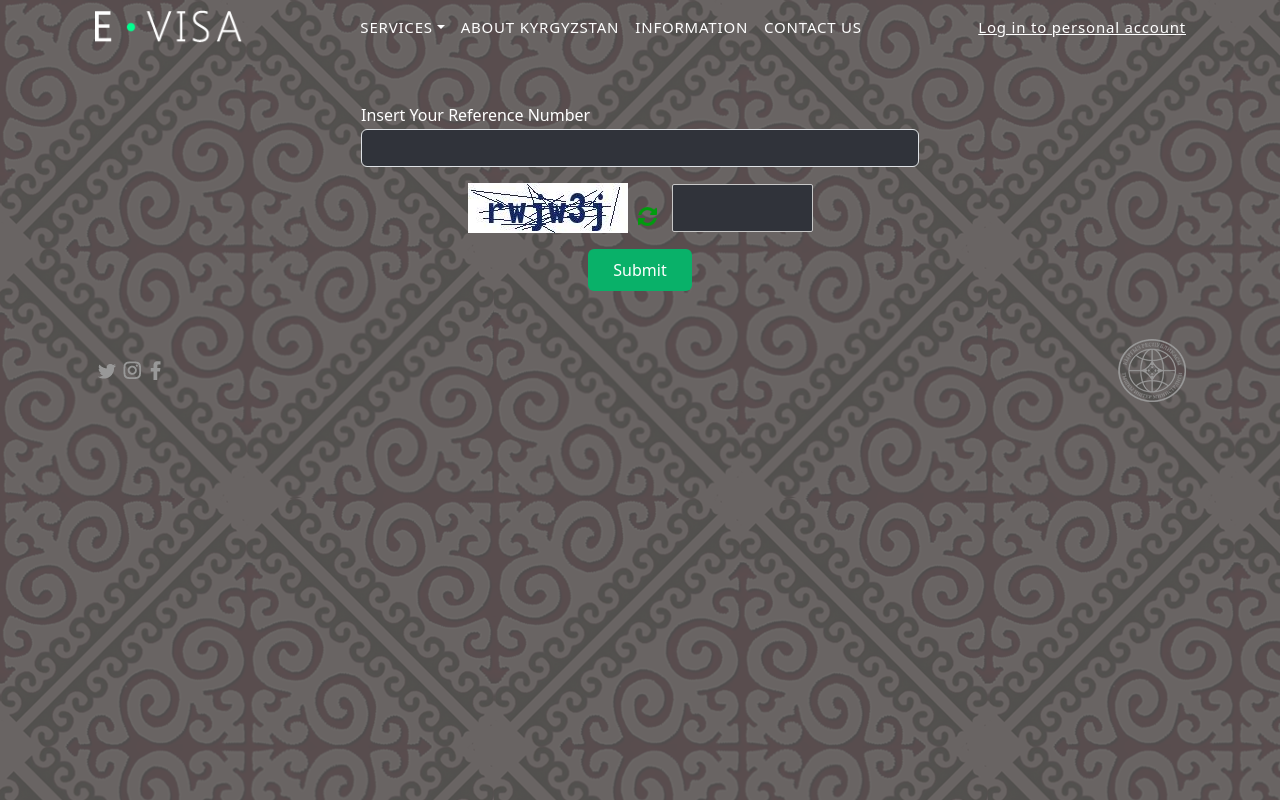
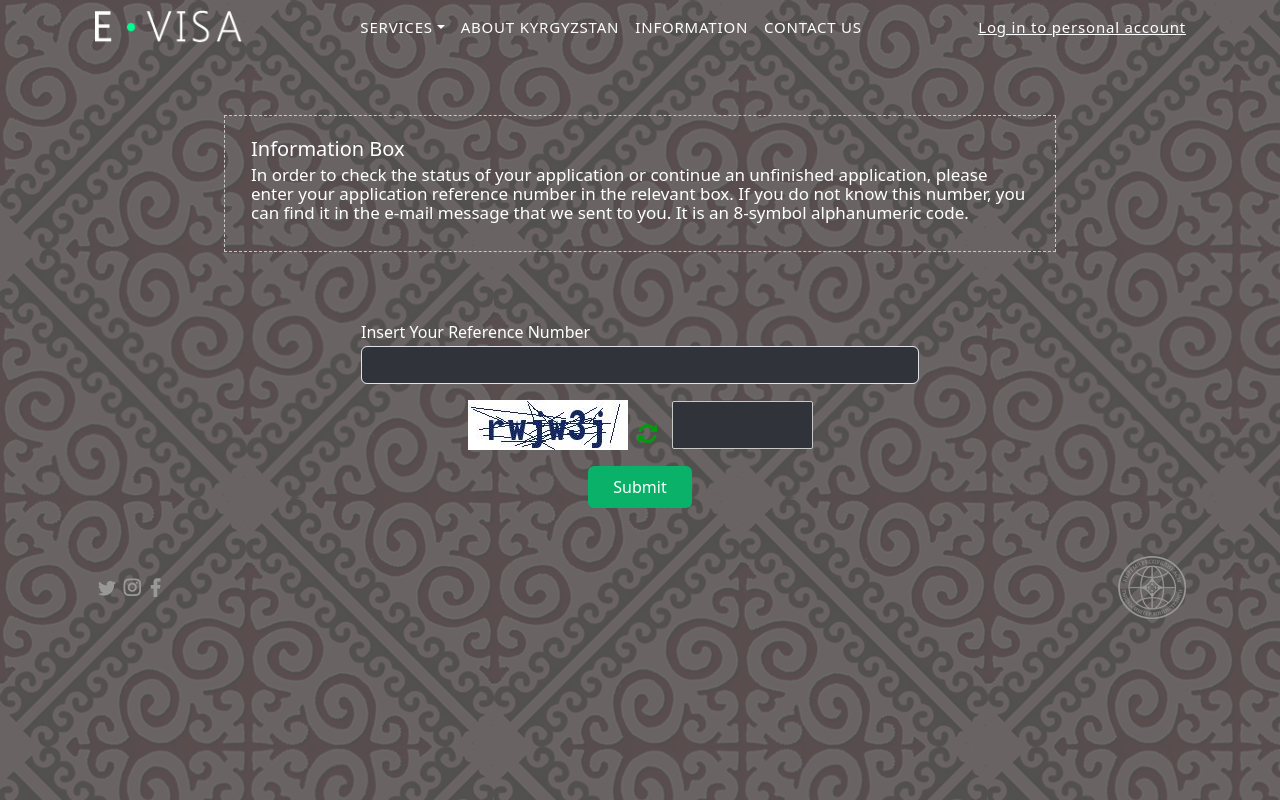
Before and after one commit to mhdkashif07/e-visa, a React (Vite) app in the folder code.ser/: page /checkstatus in a window 1280 px wide. Built offline with nearby package versions, Linux system fonts and the light colour scheme.

Commit message:
fix issues

```diff
--- a/code.ser/src/pages/CheckStatus.jsx
+++ b/code.ser/src/pages/CheckStatus.jsx
@@ -301,8 +301,37 @@ const CheckStatus = () => {
       (1000 * 60 * 60 * 24)
   );
 
+  console.log(applicationData);
+
+
   return (
     <div className="container" style={{ width: "90%" }}>
+      {applicationData !== null ? "" : (
+        <div style={{ display: "flex", justifyContent: "center" }}>
+        <div className="informBox_5566">
+          <h5 className="mb-1 mt-3" style={{ color: "white" }}>
+          Information Box
+          </h5>
+          <p className="mb-4" style={{ color: "white" }}>
+            {!showVerificationCodeForm && applicationData === null ? (
+              <>
+                In order to check the status of your application or continue an
+                unfinished application, please enter your application reference
+                number in the relevant box. If you do not know this number, you
+                can find it in the e-mail message that we sent to you. It is an
+                8-symbol alphanumeric code.
+              </>
+            ) : !showForm && applicationData === null ?  (
+              <>
+                In order to verify your application status, please enter the
+                verification code that we have sent to your email. The code is a
+                6-digit numeric value. If you did not receive the code, please
+                check your spam folder or request a new code.
+              </>
+             ) : applicationData !== null ? "" : ""}
+          </p>
+        </div>
+      </div> )}
       {/* Conditionally render the form */}
       <br />
       <br />
```
